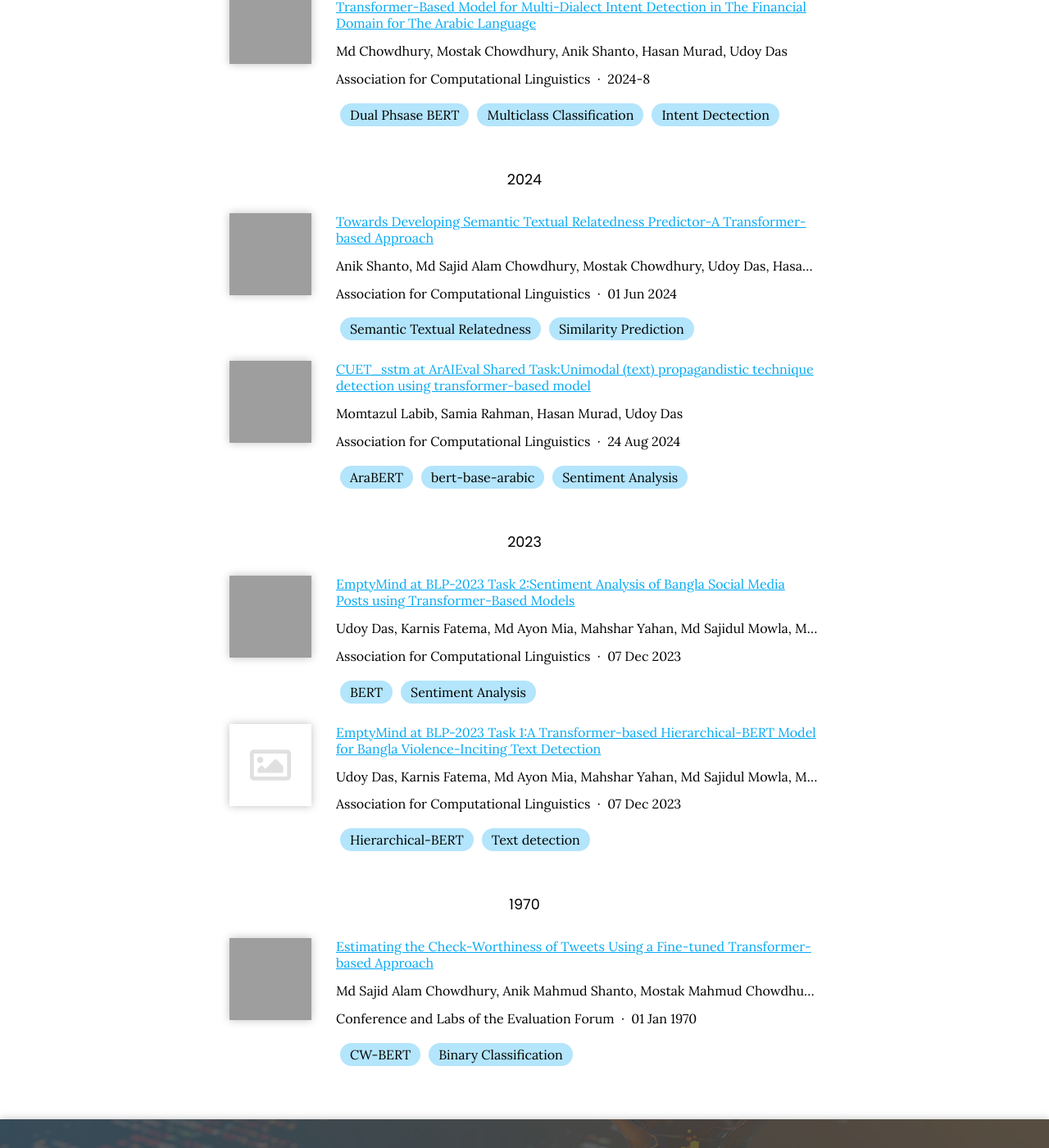
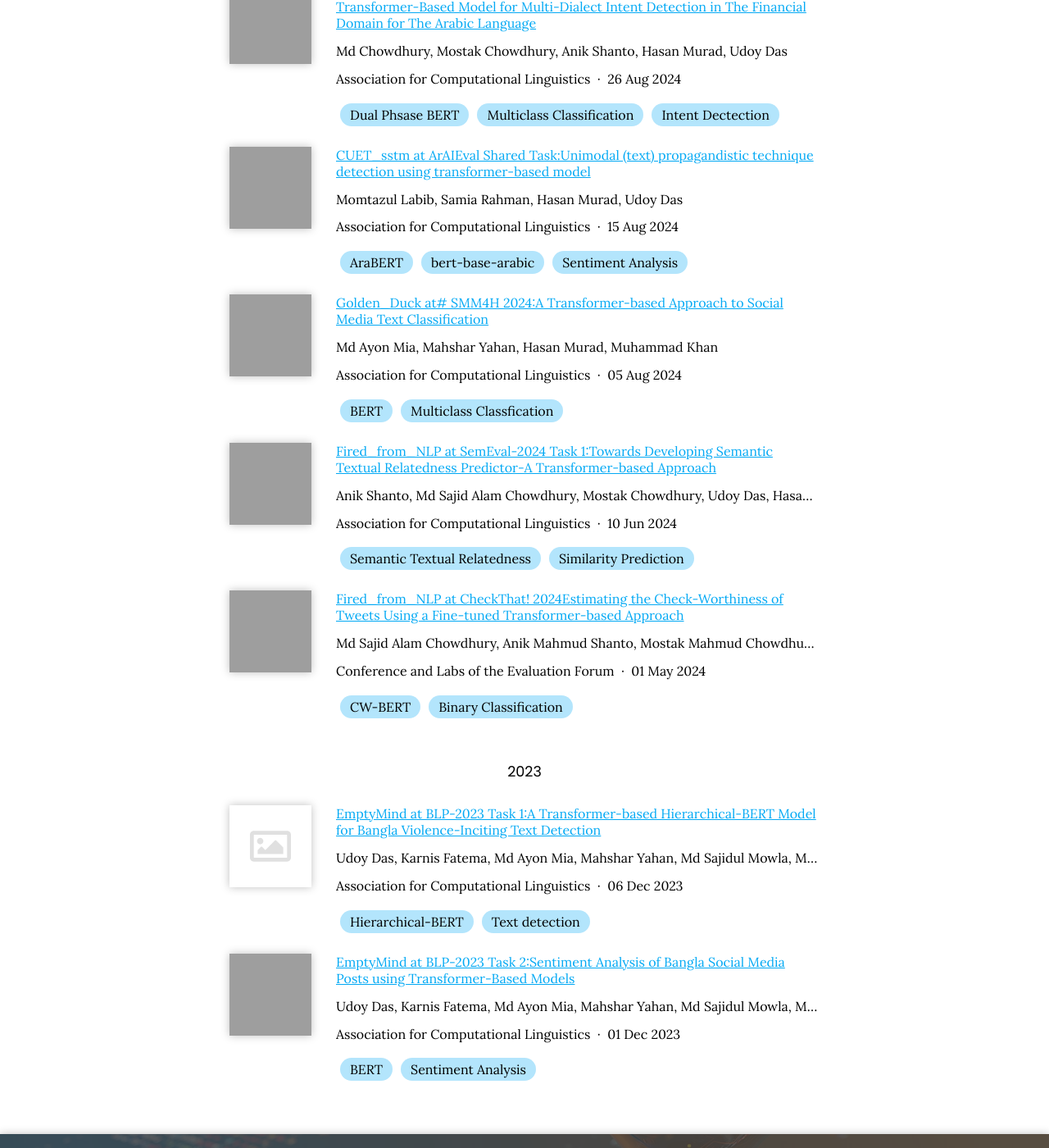
Before and after one commit to COMBINE-lab/combine-lab.github.io, a Jekyll site: the page built from research/index.md, in a window 1280 px wide and 1400 px high, scrolled down 1019 px. Shown: the whole window at 82% size. Built offline with Jekyll 4.4.1, drawn with Linux system fonts in a browser that asks for light colours; nearby versions of some CDN libraries; grey boxes are pictures that could not be loaded.

Commit message:
Modified Paper

```diff
--- a/_data/research-output.yml
+++ b/_data/research-output.yml
@@ -9,7 +9,7 @@
   - Arpita Sarker
   - Hasan Murad
   publisher: Association for Computational Linguistics
-  date: '2023-12-07'
+  date: '2023-12-06'
   link: https://aclanthology.org/2023.banglalp-1.19/
   id: doi:10.18653/v1/2023.banglalp-1.19
   thumbnail: https://www.biorxiv.org/content/biorxiv/early/2020/11/07/2020.11.06.371963/F4.medium.gif
@@ -29,7 +29,7 @@
   - Arpita Sarker
   - Hasan Murad
   publisher: Association for Computational Linguistics
-  date: '2023-12-07'
+  date: '2023-12-01'
   link: https://aclanthology.org/2023.banglalp-1.39/
   id: doi:10.18653/v1/2023.banglalp-1.39
   image: https://royalsocietypublishing.org/cms/asset/1b0430b1-5a66-4523-83be-29b435eddf86/rsif20170387f01.jpg
@@ -50,7 +50,7 @@
   - Hasan Murad
   - Udoy Das
   publisher: Association for Computational Linguistics
-  date: '2024-08-24'
+  date: '2024-08-15'
   link: https://aclanthology.org/2024.arabicnlp-1.52/
   id: doi:10.18653/v1/2024.arabicnlp-1.52
   image: https://journals.plos.org/ploscompbiol/article/figure/image?size=inline&id=info:doi/10.1371/journal.pcbi.1007128.g001&rev=2
@@ -59,7 +59,7 @@
   - Sentiment Analysis
   repo: https://github.com/Aref111n/CUET_SSTM-AraiEval.
 
-- title: Estimating the Check-Worthiness of Tweets Using a Fine-tuned Transformer-based Approach
+- title: Fired_from_NLP at CheckThat! 2024Estimating the Check-Worthiness of Tweets Using a Fine-tuned Transformer-based Approach
   authors:
   - Md Sajid Alam Chowdhury
   - Anik Mahmud Shanto
@@ -67,7 +67,7 @@
   - Hasan Murad
   - Udoy Das
   publisher: Conference and Labs of the Evaluation Forum
-  date: '2024'
+  date: '2024-05-01'
   link: https://doi.org/gg7m48
   id: doi:10.1016/j.csbj.2020.05.017
   image: https://ars.els-cdn.com/content/image/1-s2.0-S2001037020302804-gr1.jpg
@@ -87,7 +87,7 @@
   - Hasan Murad
   - Udoy Das
   publisher: Association for Computational Linguistics
-  date: '2024-8'
+  date: '2024-08-26'
   link: https://aclanthology.org/2024.arabicnlp-1.36/
   id: doi:10.18653/v1/2024.arabicnlp-1.36
   image: https://iiif.elifesciences.org/lax:32822%2Felife-32822-fig8-v3.tif/full/863,/0/default.webp
@@ -97,7 +97,7 @@
     - Intent Dectection
   repo: https://github.com/Fired-from-NLP/ArabicNLP2024-subtask1
 
-- title: Towards Developing Semantic Textual Relatedness Predictor-A Transformer-based Approach
+- title: Fired_from_NLP at SemEval-2024 Task 1:Towards Developing Semantic Textual Relatedness Predictor-A Transformer-based Approach
   authors:
   - Anik Shanto
   - Md Sajid Alam Chowdhury
@@ -105,10 +105,25 @@
   - Udoy Das
   - Hasan Murad
   publisher: Association for Computational Linguistics
-  date: '2024/6'
+  date: '2024-06-10'
   link: https://aclanthology.org/2024.semeval-1.123/
   id: doi:10.18653/v1/2024.semeval-1.123
   image: https://iiif.elifesciences.org/lax:32822%2Felife-32822-fig8-v3.tif/full/863,/0/default.webp
   tags:
     - Semantic Textual Relatedness
     - Similarity Prediction
+
+- title: Golden_Duck at# SMM4H 2024:A Transformer-based Approach to Social Media Text Classification
+  authors:
+  - Md Ayon Mia
+  - Mahshar Yahan
+  - Hasan Murad
+  - Muhammad Khan
+  publisher: Association for Computational Linguistics
+  date: '2024-08-05'
+  link: https://aclanthology.org/2024.semeval-1.123/
+  id: doi:10.18653/v1/2024.semeval-1.123
+  image: https://iiif.elifesciences.org/lax:32822%2Felife-32822-fig8-v3.tif/full/863,/0/default.webp
+  tags:
+    - BERT
+    - Multiclass Classfication
```
